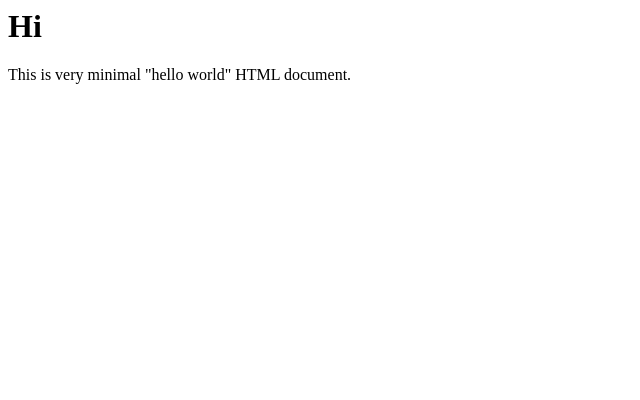
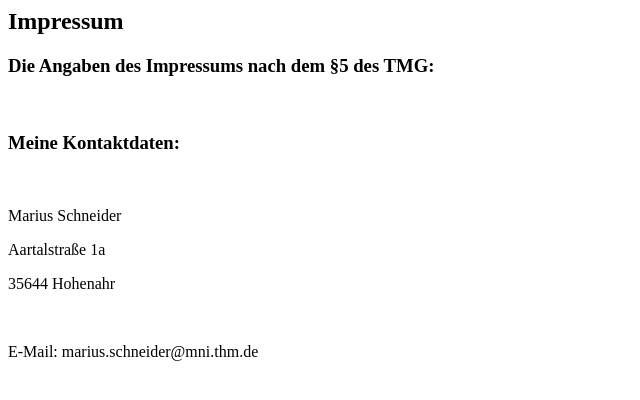
Before and after one commit to msnr03/mariusschneider, a plain HTML site: page index.html in a window 1280 px wide. Shown: the whole page, without its empty margins (0-640 px from the left). Drawn offline with Linux system fonts and the light colour scheme.

Commit message:
Added an impressum to the index.html file and added a meta tag for the charset definition(now UTF-8).

```diff
--- a/index.html
+++ b/index.html
@@ -4,9 +4,18 @@
       <TITLE>
          Marius Schneider
       </TITLE>
+	  <meta http-equiv="Content-Type" content="text/html;charset=UTF-8">
    </HEAD>
 <BODY>
-   <H1>Hi</H1>
-   <P>This is very minimal "hello world" HTML document.</P>
+	<h2>Impressum</h2>
+	<h3>Die Angaben des Impressums nach dem §5 des TMG:</h3>
+	</br>
+	<h3>Meine Kontaktdaten: </h3>
+	</br>
+	<p> Marius Schneider </p>
+	<p> Aartalstraße 1a</p>
+	<p> 35644 Hohenahr</p>
+	</br>
+	<p>E-Mail: marius.schneider@mni.thm.de</p>
 </BODY>
 </HTML>
```
